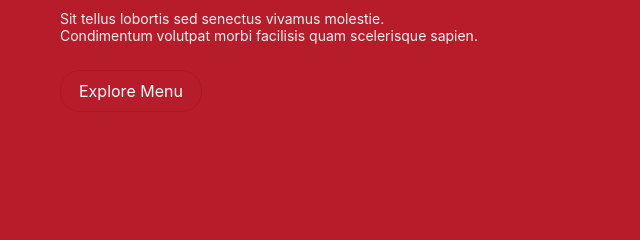
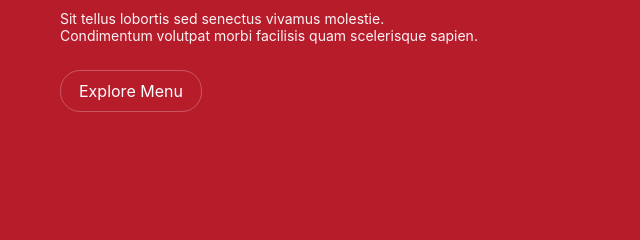
Before and after one commit to jomiy191-arch/shashlik, a plain HTML site: page index.html in a window 1280 px wide. Shown: the part 433-673 px from the top of the page, 0-640 px from the left. Drawn offline with Linux system fonts and the light colour scheme.

Commit message:
Some changes

```diff
--- a/css/main.css
+++ b/css/main.css
@@ -60,7 +60,7 @@ body{
   display: inline-block;
   padding: 10px 18px;
   border-radius: 20px;
-  border: 1px solid rgba(155, 0, 0, 0.25);
+  border: 1px solid rgba(255,255,255,0.25);
   text-decoration: none;
   color: var(--white);
 }
```
